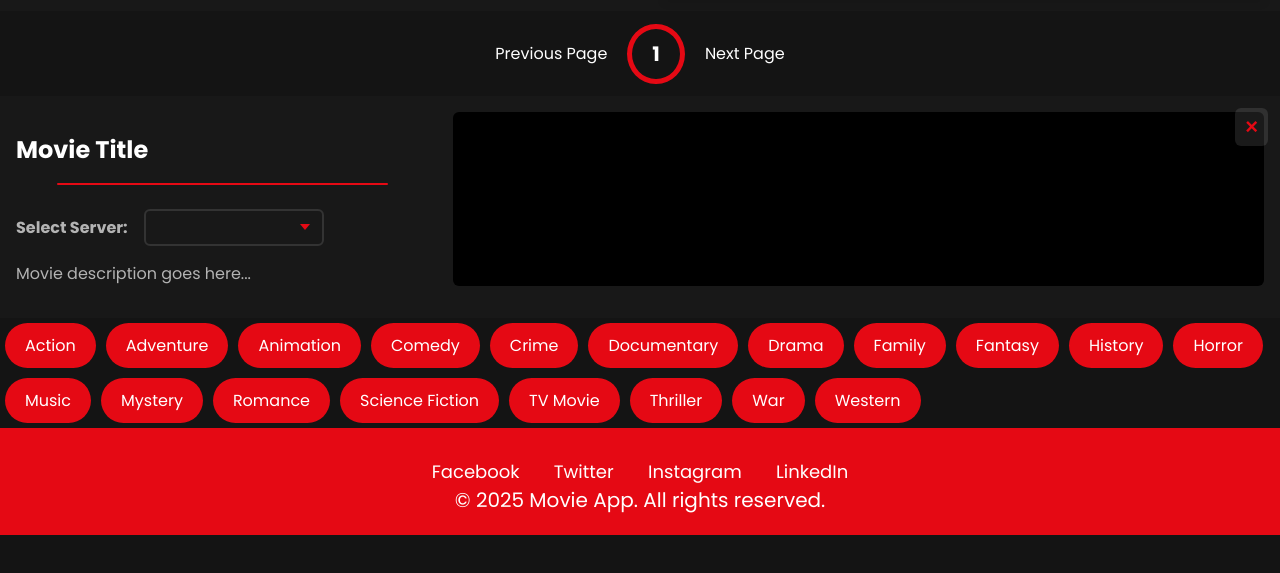
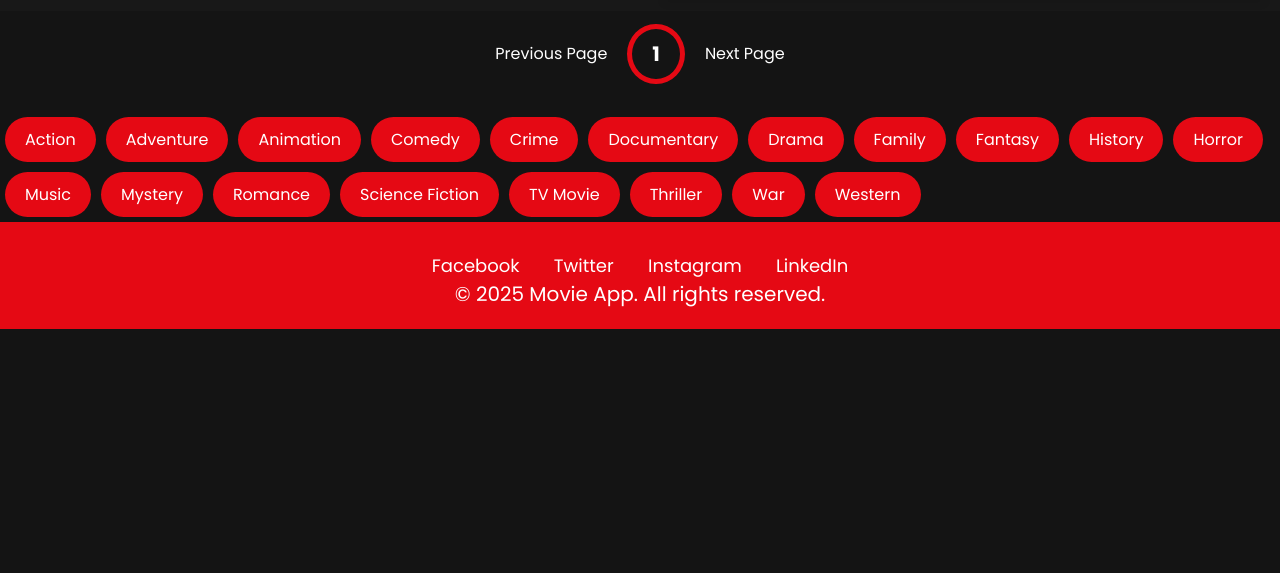
Before and after one commit to Wamezach/Fmovies-1, a plain HTML site: page index.html in a window 1280 px wide. Shown: the part 71-644 px from the top of the page. Drawn offline with Linux system fonts and the light colour scheme; no server answers.

Commit message:
Update index.html

```diff
--- a/index.html
+++ b/index.html
@@ -34,27 +34,9 @@
   <div class="page" id="next" tabindex="0" role="button" aria-label="Next page">Next Page</div>
 </div>
 
-<div id="movieModal" class="modal" role="dialog" aria-modal="true" aria-labelledby="movieTitle" aria-describedby="movieOverview">
-  <div class="modal-content">
-    <button class="close-button" aria-label="Close modal">&times;</button>
-
-    <div class="info-container">
-      <h2 id="movieTitle">Movie Title</h2>
-      <hr class="divider" />
-      <div id="serverDropdown" class="server-dropdown">
-        <label for="server">Select Server:</label>
-        <select id="server">
-          <!-- Dynamically filled -->
-        </select>
-      </div>
-      <p id="movieOverview">Movie description goes here...</p>
+ <div class="video-container">
+      <iframe id="movieIframe" width="100%" height="400" frameborder="0" allowfullscreen></iframe>
     </div>
-
-    <div class="video-container">
-      <iframe src="" id="movieIframe" allowfullscreen></iframe>
-    </div>
-  </div>
-</div>
 
 <div id="tags"></div>
 
```
